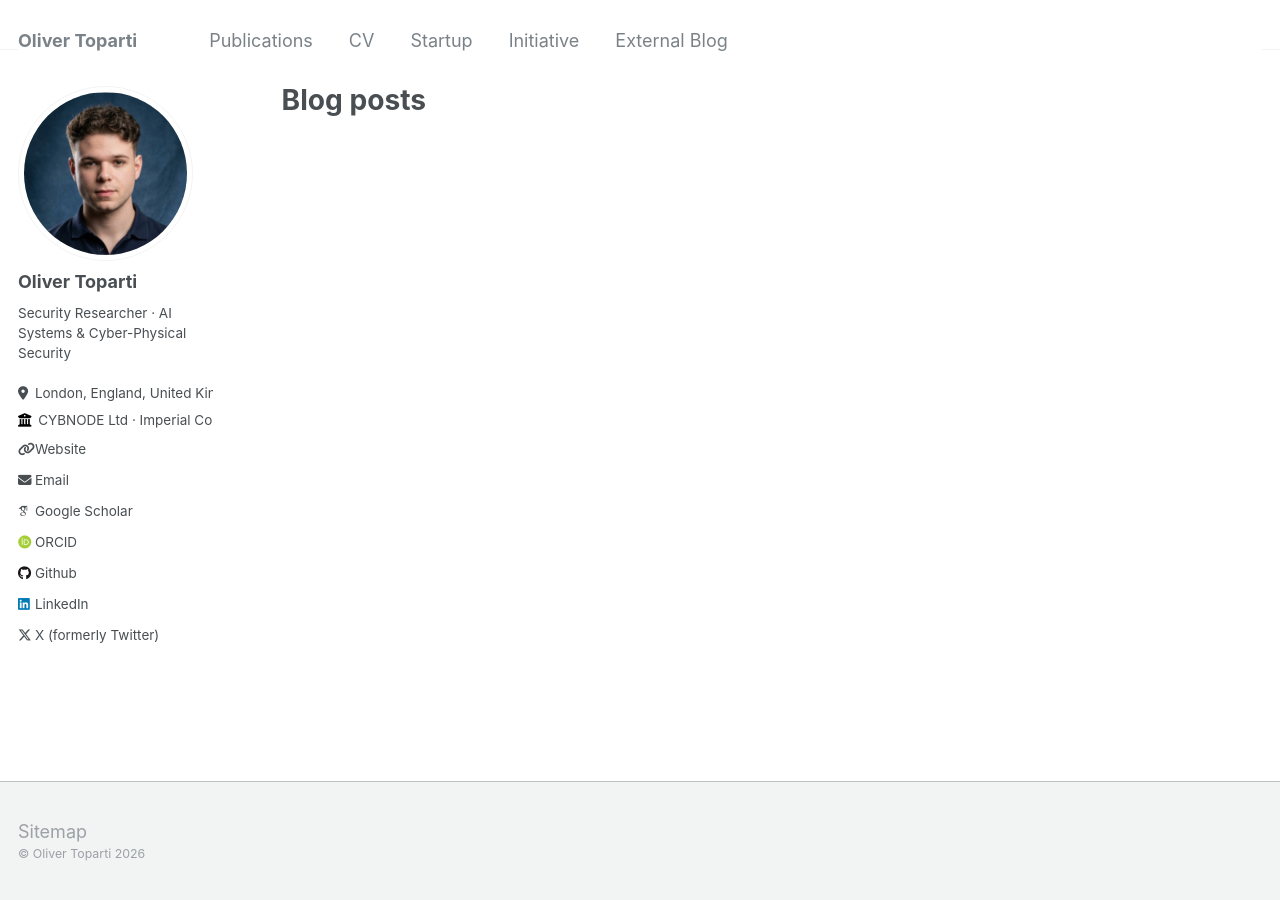
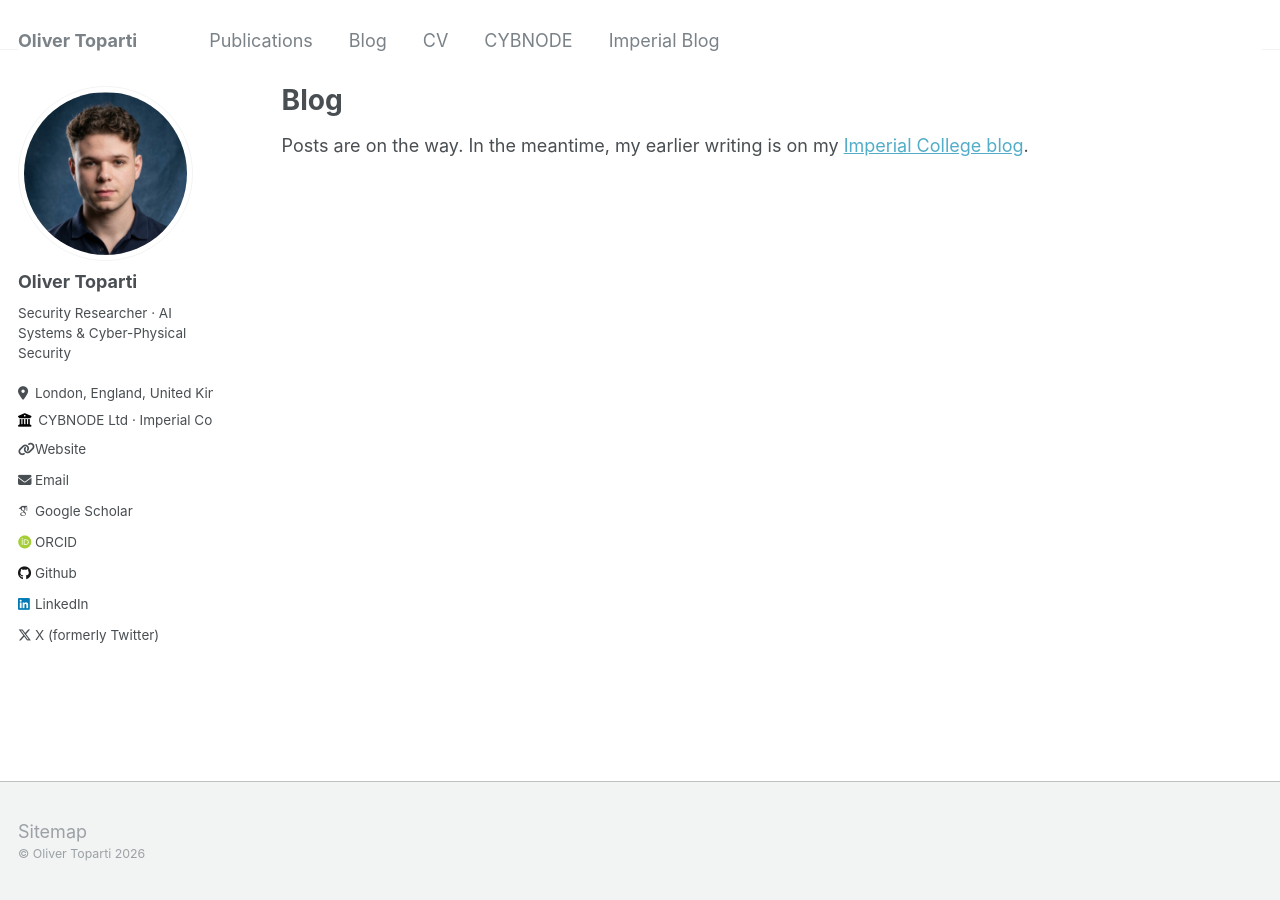
Before and after one commit to olivertoparti/olivertoparti.github.io, a Jekyll site: the page built from _pages/year-archive.html, in a window 1280 px wide. Built offline with Jekyll 4.4.1, drawn with Linux system fonts in a browser that asks for light colours; some web fonts are replaced.

Commit message:
Fix navigation and set up the blog
- Remove the dead Initiative link, rename Startup to CYBNODE, label the
  external Imperial blog clearly.
- Move the post archive from /year-archive/ to /blog/ (old URL redirects),
  add it to the menu, and show a short note while there are no posts.
- Add _drafts/blog-post-template.md as a starting point for new posts.

Co-Authored-By: Claude Fable 5.1 <noreply@anthropic.com>

```diff
--- a/_data/navigation.yml
+++ b/_data/navigation.yml
@@ -3,16 +3,16 @@ main:
   - title: "Publications"
     url: /publications/
 
+  - title: "Blog"
+    url: /blog/
+
   - title: "CV"
     url: /cv/
 
-  - title: "Startup"
+  - title: "CYBNODE"
     url: https://www.cybnode.com/
 
-  - title: "Initiative"
-    url: https://www.idcd.org.uk/
-
-  - title: "External Blog"
+  - title: "Imperial Blog"
     url: https://blogs.imperial.ac.uk/toparti/
 
   # - title: "Talks"
--- a/_pages/year-archive.html
+++ b/_pages/year-archive.html
@@ -1,13 +1,18 @@
 ---
 layout: archive
-permalink: /year-archive/
-title: "Blog posts"
+permalink: /blog/
+title: "Blog"
+description: "Writing by Oliver Toparti on medical device security, AI systems security, cyber-physical infrastructure and health technology policy."
 author_profile: true
 redirect_from:
+  - /year-archive/
   - /wordpress/blog-posts/
 ---
 
 {% include base_path %}
+{% if site.posts.size == 0 %}
+<p>Posts are on the way. In the meantime, my earlier writing is on my <a href="https://blogs.imperial.ac.uk/toparti/">Imperial College blog</a>.</p>
+{% endif %}
 {% capture written_year %}'None'{% endcapture %}
 {% for post in site.posts %}
   {% capture year %}{{ post.date | date: '%Y' }}{% endcapture %}
```
Also changed, not shown: _drafts/blog-post-template.md (added, +19 -0 lines).
